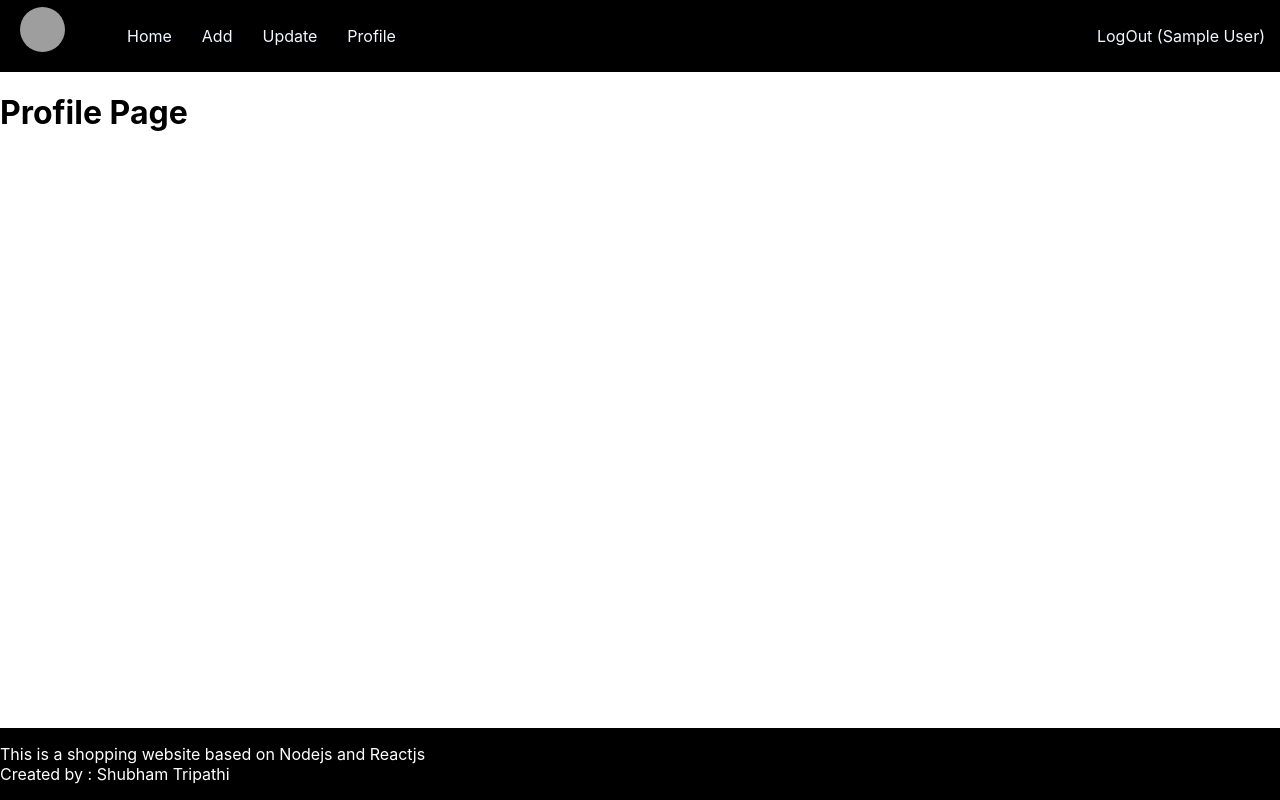
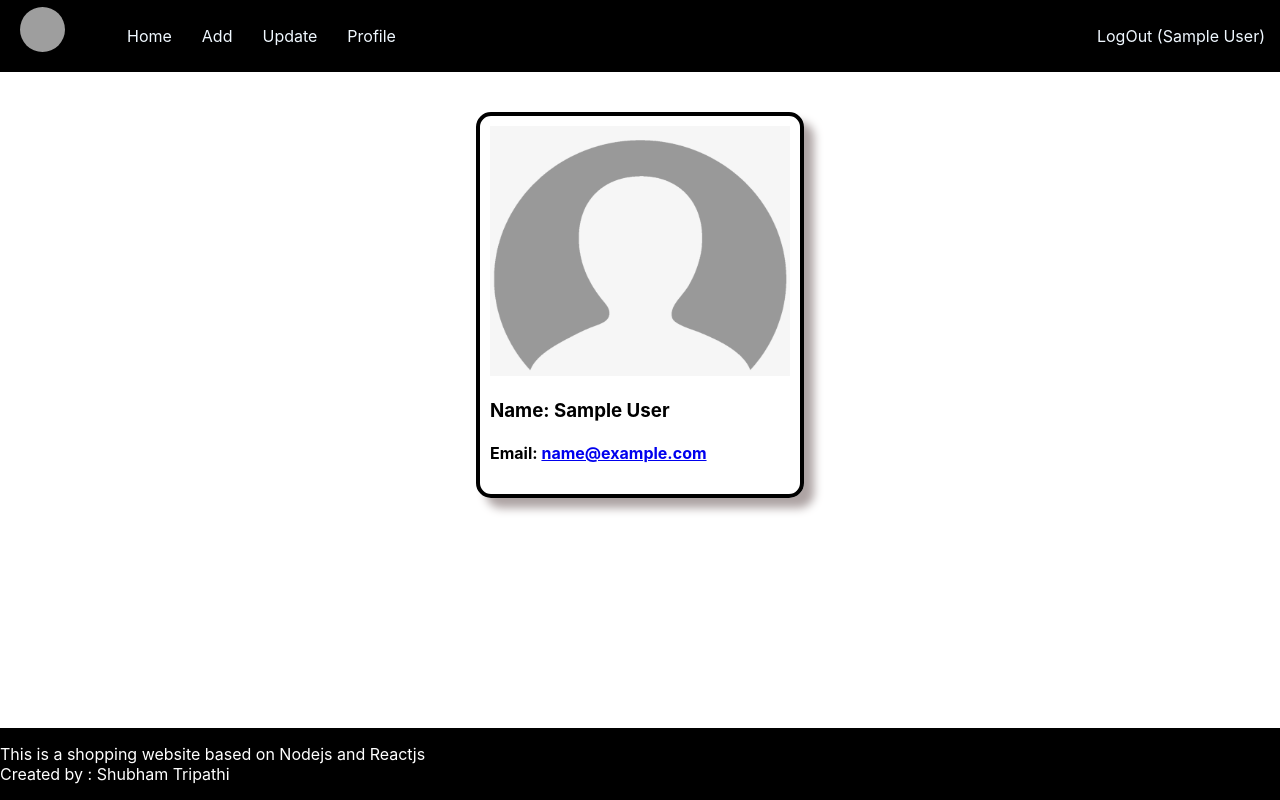
Before and after one commit to shubhhtr/ecomfrontend, a React (Create React App) app: page /profile in a window 1280 px wide. Built offline with nearby package versions, Linux system fonts and the light colour scheme; sample sign-in values are in the browser's storage; grey boxes are pictures that could not be loaded.

Commit message:
Added profile section

```diff
--- a/src/App.css
+++ b/src/App.css
@@ -108,3 +108,18 @@
   border-radius: 5px;
   margin-bottom: 10px;
 }
+
+.profile-section{
+  width : 300px;
+  border: 4px solid black;
+  border-radius: 15px;
+  box-shadow: 10px 10px 10px rgb(173, 163, 163);
+  margin: auto;
+  margin-top: 40px;
+  padding: 10px;
+}
+.profile-section img {
+  height: 250px;
+  width: 300px;
+  margin: auto;
+}
--- a/src/App.js
+++ b/src/App.js
@@ -8,6 +8,7 @@ import Login from "./Components/Login";
 import AddPro from "./Components/AddProduct";
 import ListPro from "./Components/ListPro";
 import UpdatePro from "./Components/UpdatePro";
+import Profilepg from './Components/Profilepg.js';
 
 function App() {
   return (
@@ -21,7 +22,7 @@ function App() {
             <Route path="/add" element={ <AddPro /> } />
             <Route path="/update/:id" element={ <UpdatePro /> } />
             <Route path="/logout" element={ <h1>Logout Page</h1> } />
-            <Route path="/profile" element={ <h1>Profile Page</h1> } />
+            <Route path="/profile" element={ <Profilepg /> } />
           </Route>
 
           <Route path="/signup" element={ <SignUp /> } />
--- /dev/null
+++ b/src/Components/Profilepg.js
@@ -0,0 +1,23 @@
+import React, { useEffect, useState } from 'react'
+import dp from "../defaultprofile.png"
+
+function Profilepg() {
+
+  const [data, setData]=useState({name:"",email:""});
+
+  useEffect(()=>{
+    let temp=localStorage.getItem("user");
+    temp=JSON.parse(temp);
+    setData(temp);
+  },[]);
+
+  return (
+    <div className="profile-section">
+        <img src={dp} alt="Default Profile" />
+        <h3>Name: {data.name}</h3>
+        <h4>Email: <a href="http://gmail.com">{data.email} </a> </h4>
+    </div>
+  )
+}
+
+export default Profilepg
```
Also changed, not shown: src/defaultprofile.png (added).
